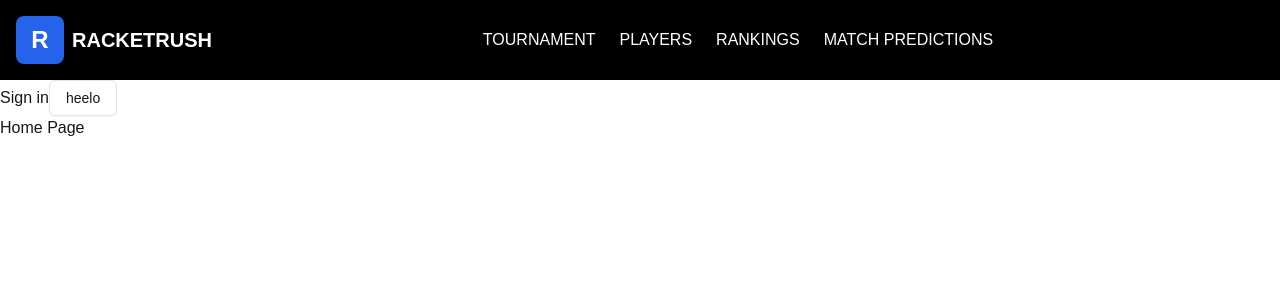
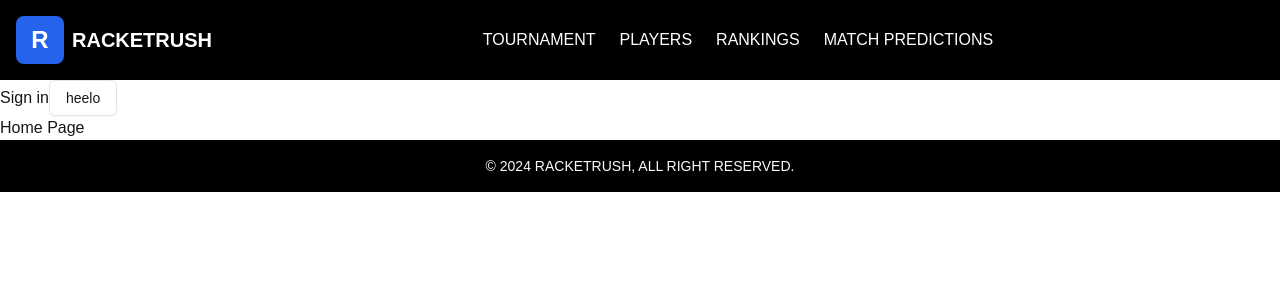
Before and after one commit to KelynWong/CSD-TMS, a Next.js app in the folder frontend/: page / in a window 1280 px wide. Shown: the top 300 px of the page. Built offline with nearby package versions, Linux system fonts and the light colour scheme; no server answers.

Commit message:
added footer

```diff
--- a/frontend/src/app/layout.tsx
+++ b/frontend/src/app/layout.tsx
@@ -9,6 +9,7 @@
 import { Button } from "@/components/ui/button";
 import ClientButton from "@/components/ClientButton";
 import { ClientPageRoot } from "next/dist/client/components/client-page";
+import Footer from "@/components/Footer";
 import Navbar from "@/components/NavBar";
 export default function RootLayout({
   children,
@@ -30,6 +31,9 @@
             <ClientButton />
           </header>
           <main>{children}</main>
+          <footer>
+            <Footer />
+          </footer>
         </body>
       </html>
     </ClerkProvider>
--- /dev/null
+++ b/frontend/src/components/Footer.tsx
@@ -0,0 +1,11 @@
+export default function Footer() {
+  return (
+    <footer className="bg-black text-primary-foreground py-4 w-full">
+      <div className="max-w-7xl mx-auto px-4 sm:px-6 lg:px-8">
+        <p className="text-center text-sm font-medium uppercase">
+          © {new Date().getFullYear()} RACKETRUSH, ALL RIGHT RESERVED.
+        </p>
+      </div>
+    </footer>
+  )
+}
```
